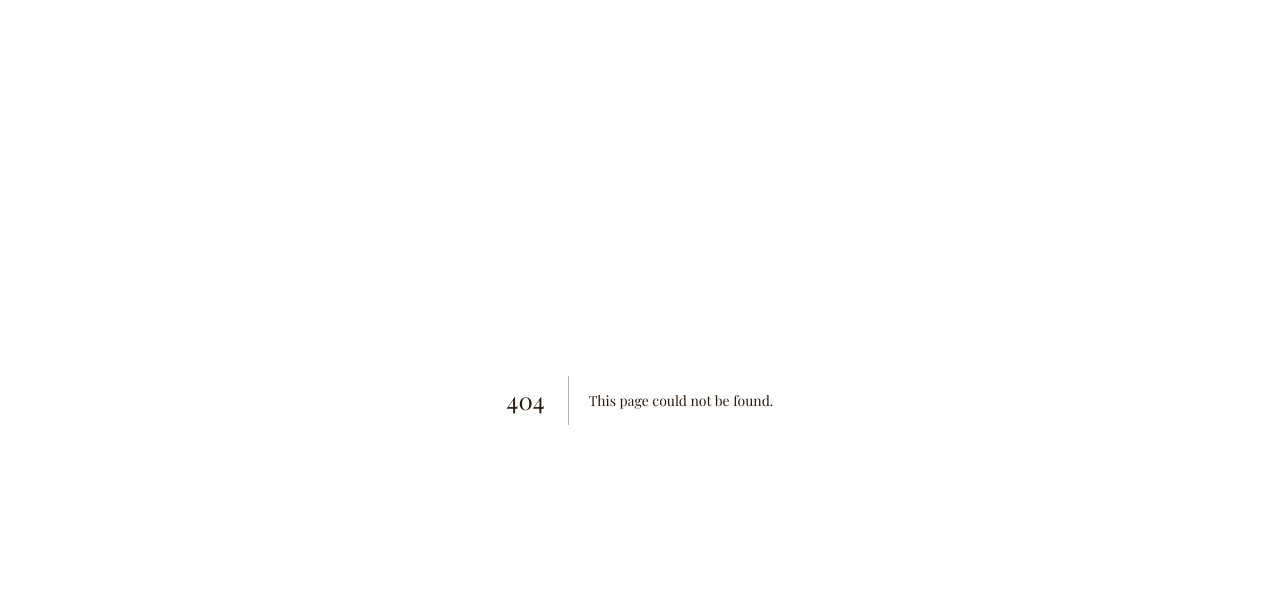
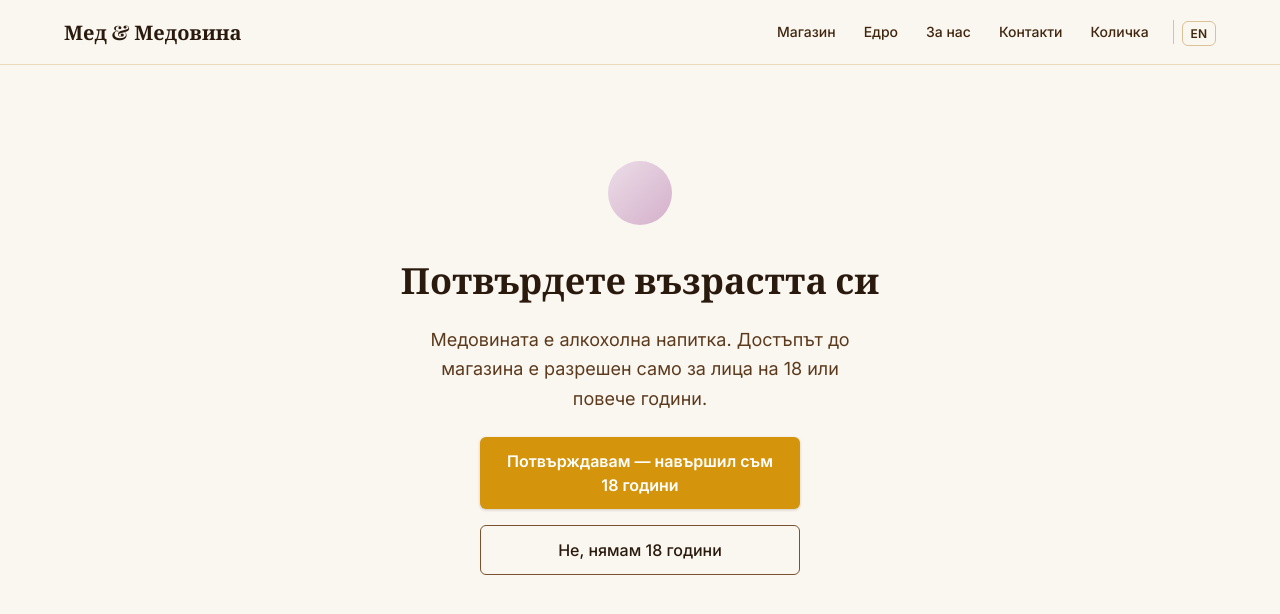
Before and after one commit to bobelchev/MeadShop, a Next.js app: page /bg/age-gate in a window 1280 px wide. Before the commit this address had no page. Shown: the top 614 px of the page. Built offline with nearby package versions, Linux system fonts and the light colour scheme; a web font is replaced by a local one.

Commit message:
feat: age verification gate — legal requirement for alcohol product

```diff
--- /dev/null
+++ b/app/[locale]/age-gate/AgeGateForm.js
@@ -0,0 +1,23 @@
+'use client';
+
+import { useTranslations } from 'next-intl';
+import { confirmAge } from './actions';
+import Link from 'next/link';
+
+export default function AgeGateForm({ locale, returnTo }) {
+  const t = useTranslations('age_gate');
+  const confirmAgeWithArgs = confirmAge.bind(null, locale, returnTo);
+
+  return (
+    <div className="flex flex-col gap-4 w-full max-w-xs">
+      <form action={confirmAgeWithArgs}>
+        <button type="submit" className="btn-primary w-full">
+          {t('confirm')}
+        </button>
+      </form>
+      <Link href={`/${locale}`} className="btn-ghost w-full text-center">
+        {t('decline')}
+      </Link>
+    </div>
+  );
+}
--- /dev/null
+++ b/app/[locale]/age-gate/actions.js
@@ -0,0 +1,15 @@
+'use server';
+
+import { cookies } from 'next/headers';
+import { redirect } from 'next/navigation';
+
+export async function confirmAge(locale, returnTo) {
+  const cookieStore = await cookies();
+  cookieStore.set('age_verified', '1', {
+    httpOnly: true,
+    sameSite: 'lax',
+    path: '/',
+    // No maxAge — session-scoped, cleared when browser closes
+  });
+  redirect(returnTo || `/${locale}/shop`);
+}
--- /dev/null
+++ b/app/[locale]/age-gate/page.js
@@ -0,0 +1,22 @@
+import { getTranslations, getLocale } from 'next-intl/server';
+import AgeGateForm from './AgeGateForm';
+
+export default async function AgeGatePage({ searchParams }) {
+  const t = await getTranslations('age_gate');
+  const locale = await getLocale();
+  const params = await searchParams;
+  const returnTo = params?.returnTo || `/${locale}/shop`;
+
+  return (
+    <div className="section-narrow flex flex-col items-center text-center gap-6 py-24">
+      <div className="w-16 h-16 rounded-full bg-mead-placeholder flex items-center justify-center mb-2" />
+      <h1 className="font-display text-3xl md:text-4xl font-bold text-bark-700">
+        {t('heading')}
+      </h1>
+      <p className="font-body text-lg text-bark-500 max-w-md leading-relaxed">
+        {t('body')}
+      </p>
+      <AgeGateForm locale={locale} returnTo={returnTo} />
+    </div>
+  );
+}
--- a/messages/bg.json
+++ b/messages/bg.json
@@ -43,5 +43,12 @@
     "out_of_stock": "Изчерпан",
     "empty": "Няма намерени продукти.",
     "bgn": "лв."
+  },
+  "age_gate": {
+    "heading": "Потвърдете възрастта си",
+    "body": "Медовината е алкохолна напитка. Достъпът до магазина е разрешен само за лица на 18 или повече години.",
+    "confirm": "Потвърждавам — навършил съм 18 години",
+    "decline": "Не, нямам 18 години",
+    "return_home": "Към началната страница"
   }
 }
--- a/messages/en.json
+++ b/messages/en.json
@@ -43,5 +43,12 @@
     "out_of_stock": "Out of stock",
     "empty": "No products found.",
     "bgn": "BGN"
+  },
+  "age_gate": {
+    "heading": "Confirm your age",
+    "body": "Mead is an alcoholic drink. Access to the shop is permitted only for persons aged 18 or over.",
+    "confirm": "I confirm — I am 18 or older",
+    "decline": "No, I am under 18",
+    "return_home": "Return to home page"
   }
 }
```
Also changed, not shown: proxy.js (+25 -1 lines).
